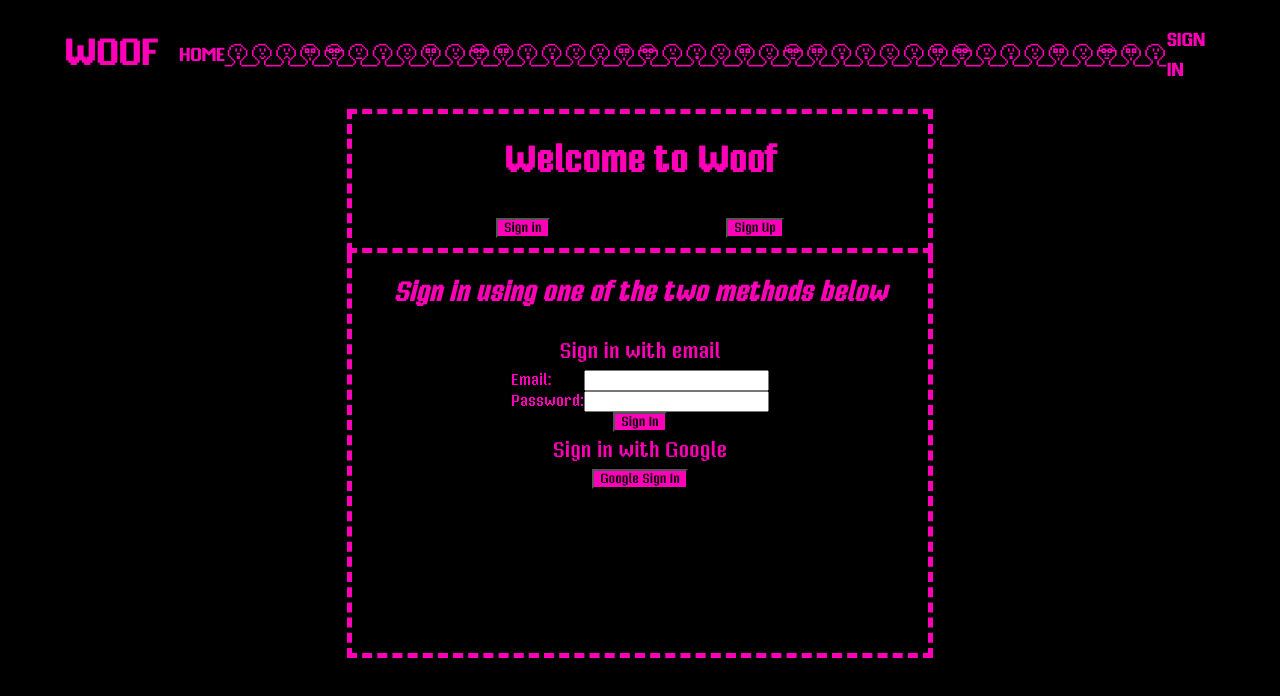
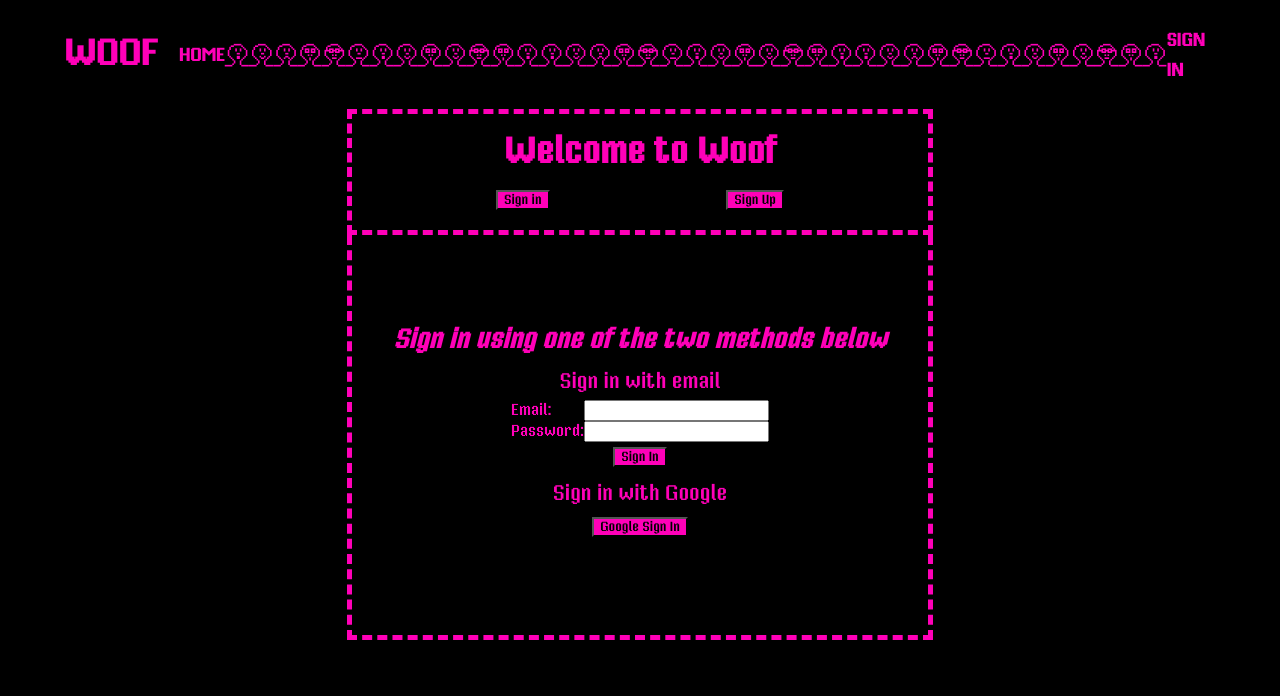
Before and after one commit to tsah99/woof, a React (Create React App) app in the folder woof-web/: page /signin in a window 1280 px wide. Both pictures are taken after a click on the button "Sign in". Shown: the top 696 px of the page. Built offline with nearby package versions, Linux system fonts and the light colour scheme; no server answers; what react-instantsearch-dom would draw is missing.

Commit message:
sign up updates firestore

```diff
--- a/woof-web/src/components/signInBox/SignInBox.css
+++ b/woof-web/src/components/signInBox/SignInBox.css
@@ -12,6 +12,7 @@
   border-right: 5px dashed #ff00b8;
   display: flex;
   flex-direction: column;
+  justify-content: center;
   flex-shrink: 0;
 }
 
@@ -21,6 +22,7 @@
   font-style: oblique;
   font-weight: bold;
   text-align: center;
+  margin: 0 auto 10px auto;
 }
 
 .SignInBox-Method {
@@ -42,13 +44,14 @@
   display: table-cell;
 }
 
-.SignInBox-SignUpButton {
+.SignInBox-SignInButton {
   font-family: MisterPixel;
   display: inline-block;
   background-color: #ff00b8;
+  margin: 5px 0 8px 0;
 }
 
-.SignInBox-SignUpButton:hover {
+.SignInBox-SignInButton:hover {
   color: white;
   opacity: 75%;
   cursor: pointer;
--- a/woof-web/src/components/signInBox/SignInBox.js
+++ b/woof-web/src/components/signInBox/SignInBox.js
@@ -4,6 +4,7 @@ import React, { useState, useContext } from "react";
 // import Modal from "react-modal";
 import { useHistory } from "react-router-dom";
 import AuthContext from "../../contexts/AuthContext";
+// import firebase from "firebase/app";
 import "./SignInBox.css";
 
 /**
@@ -89,7 +90,7 @@ function SignInBox() {
       </div>
       <div className="SignInBox-InputRow">
         <button
-          className="SignInBox-SignUpButton"
+          className="SignInBox-SignInButton"
           onClick={() => signInEmailClick()}
         >
           Sign In
@@ -97,7 +98,7 @@ function SignInBox() {
       </div>
       <div className="SignInBox-Method"> Sign in with Google </div>
       <button
-        className="SignInBox-SignUpButton"
+        className="SignInBox-SignInButton"
         onClick={() => signInGoogleClick()}
       >
         Google Sign In
--- a/woof-web/src/components/signInSignUp/SignInSignUp.css
+++ b/woof-web/src/components/signInSignUp/SignInSignUp.css
@@ -7,16 +7,16 @@
 
   margin: auto;
   border: 5px dashed #ff00b8;
-  -webkit-animation: rotate 12s linear infinite;
   font-family: MisterPixel;
   display: flex;
   flex-direction: column;
+  justify-content: space-evenly;
   flex-shrink: 0;
 }
 
 .SignInSignUp-WelcomeMsg {
   font-size: 36px;
-  margin: 5% auto;
+  margin: 20px auto auto auto;
   color: #ff00b8;
   font-style: normal;
   font-weight: 700;
@@ -26,7 +26,7 @@
 .SignInSignUp-Clickables {
   display: flex;
   width: inherit;
-  margin: 10px 0;
+  margin: 20px 0;
   flex-direction: row;
   justify-content: space-between;
 }
--- a/woof-web/src/components/signUpBox/SignUpBox.css
+++ b/woof-web/src/components/signUpBox/SignUpBox.css
@@ -1,20 +1,23 @@
 .SignUpBox-Container {
-  width: 700px;
+  width: 50%;
   height: 400px;
   position: relative;
-  background-color: gray;
+  background-color: transparent;
   align-items: center;
 
   margin: auto;
-  border: 5px solid gold;
-  /* justify-content: ; */
+  color: #ff00b8;
+  border-bottom: 5px dashed #ff00b8;
+  border-left: 5px dashed #ff00b8;
+  border-right: 5px dashed #ff00b8;
   display: flex;
   flex-direction: column;
+  justify-content: center;
   flex-shrink: 0;
 }
 
 .SignUpBox-WelcomeMsg {
-  font-family: Verdana, Geneva, Tahoma, sans-serif;
+  font-family: MisterPixel;
   font-size: 20pt;
   font-style: oblique;
   font-weight: bold;
@@ -35,11 +38,14 @@
 }
 
 .SignUpBox-SignUpButton {
-  color: black;
+  font-family: MisterPixel;
+  display: inline-block;
+  background-color: #ff00b8;
+  margin: 5px 0 8px 0;
 }
 
 .SignUpBox-SignUpButton:hover {
-  color: red;
+  color: white;
   opacity: 75%;
   cursor: pointer;
 }
--- a/woof-web/src/components/signUpBox/SignUpBox.js
+++ b/woof-web/src/components/signUpBox/SignUpBox.js
@@ -29,6 +29,12 @@ function SignUpBox() {
       .then((response) => {
         // Signed in
         authApi.setUser(response.user);
+        // Add to firebase collection
+        firebase.firestore().collection("users").doc(response.user.uid).set({
+          classes: [],
+          email: email,
+          username: email,
+        });
         console.log("Current user: ", response.user);
         history.push("/lectureDashboard");
       })
```
